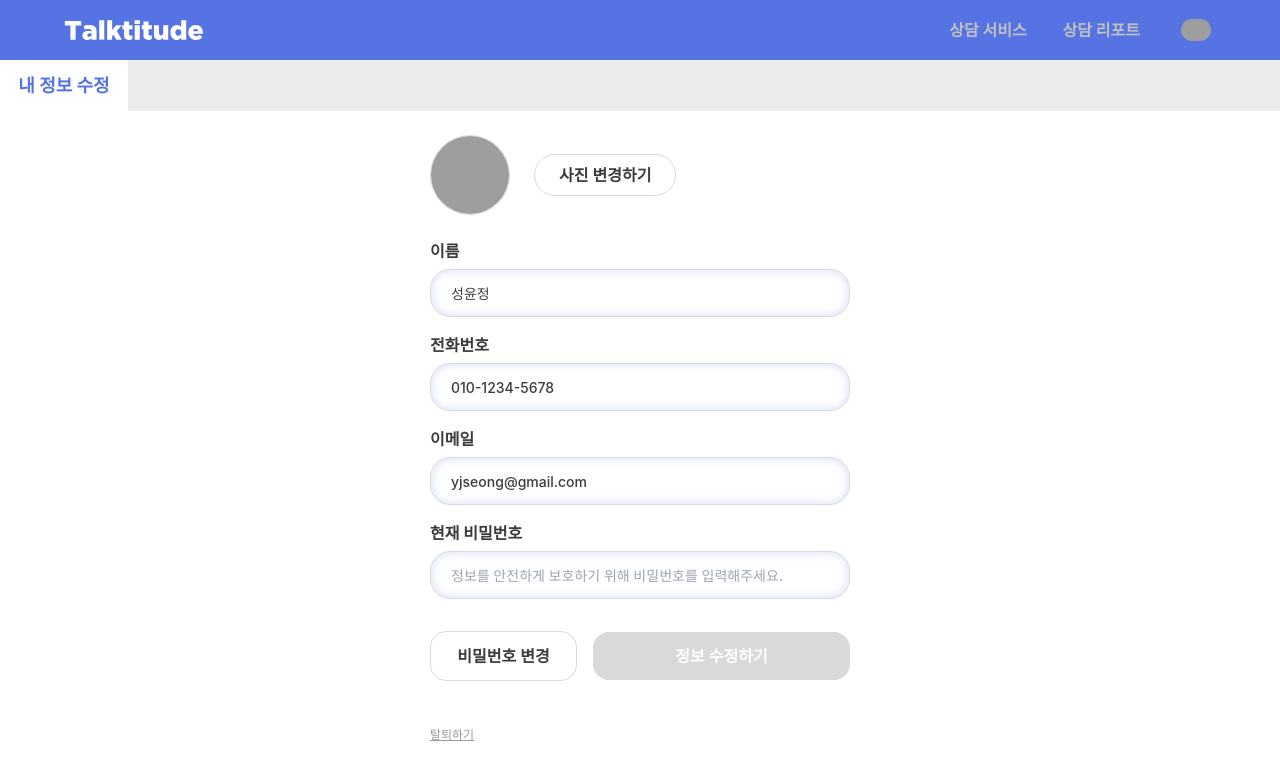
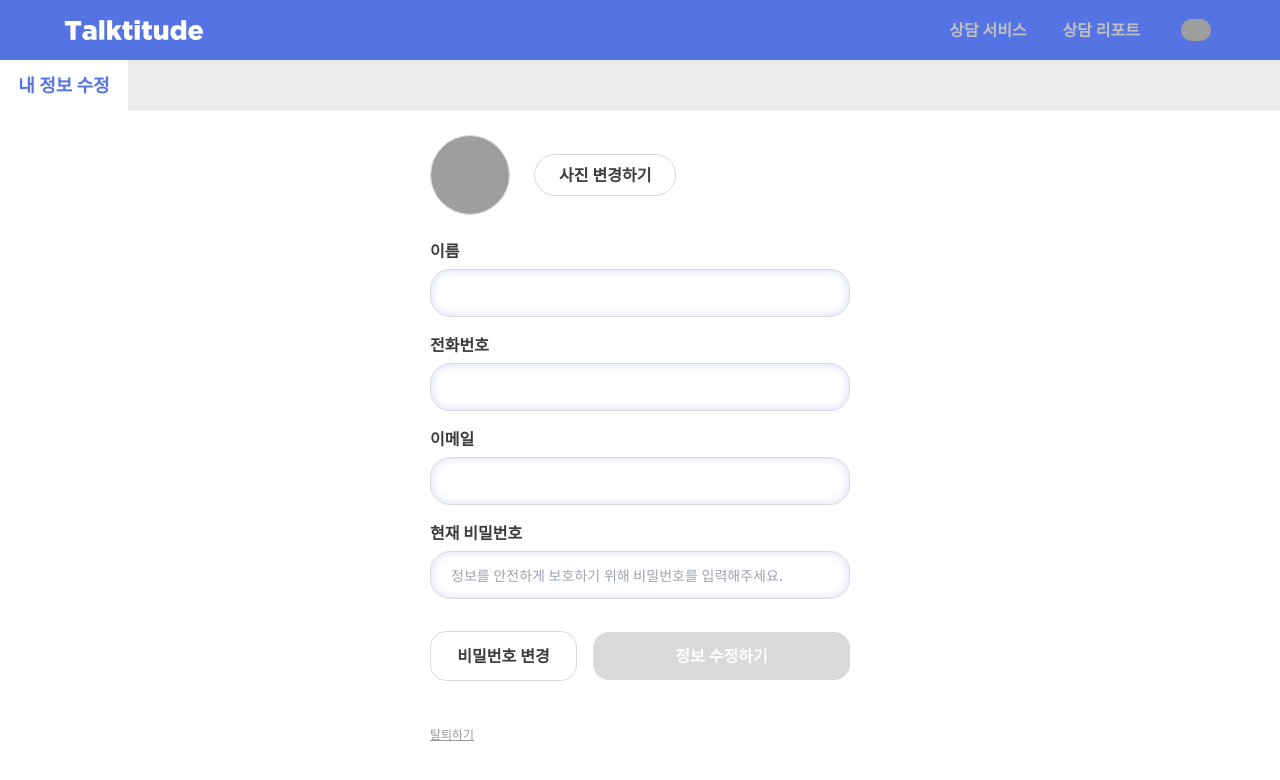
Before and after one commit to Talktitude/talktitude-agent-FE, a Next.js app: page /account/edit in a window 1280 px wide. Shown: the top 780 px of the page. Built offline with nearby package versions, Linux system fonts and the light colour scheme; no server answers; grey boxes are pictures that could not be loaded; a web font is replaced by a local one.

Commit message:
feat: 내 정보 조회한 데이터 정보 수정 form의 초기 value로 설정 (#90)

```diff
--- a/src/app/(main)/account/edit/page.tsx
+++ b/src/app/(main)/account/edit/page.tsx
@@ -1,20 +1,21 @@
 'use client';
 
-import React, { useState } from 'react';
+import React, { useState, useEffect } from 'react';
 import Header from '@/components/common/Header';
 import SectionHeader from '@/components/support/SectionHeader';
 import EditForm from '@/components/account/EditForm';
 import ProfileImage from '@/components/account/ProfileImage';
 import ConfirmDeleteAccountModal from '@/components/account/ConfirmDeleteAccountModal';
+import { getUserInfo } from '@/api/accountApi';
+import { UserInfoType, EditUserData } from '@/types/account';
 
 export default function AccountEditPage() {
-  const [userData, setUserData] = useState({
-    profileImageUrl:
-      'https://i.pinimg.com/736x/d5/cc/bb/d5ccbb3c0796509fdaa7696da65cc8e2.jpg',
-    name: '성윤정',
-    phone: '010-1234-5678',
-    email: 'yjseong@gmail.com',
+  const [userData, setUserData] = useState<EditUserData>({
+    name: '',
+    phone: '',
+    email: '',
     password: '',
+    profileImageUrl: '',
   });
 
   const onEditChange =
@@ -52,13 +53,31 @@ export default function AccountEditPage() {
     setIsConfirmDeleteAccountModalOpen(true);
   };
 
+  useEffect(() => {
+    const fetchUserInfo = async () => {
+      const response = await getUserInfo();
+      const data: UserInfoType = response.data;
+      setUserData({
+        name: data.name,
+        phone: data.phoneNum,
+        email: data.email,
+        password: '',
+        profileImageUrl: data.profileImageUrl,
+      });
+    };
+    fetchUserInfo();
+  }, []);
+
   return (
     <div>
       <Header />
       <SectionHeader title="내 정보 수정" />
       <div className="py-6">
         <ProfileImage
-          profileImageUrl={userData.profileImageUrl}
+          profileImageUrl={
+            userData.profileImageUrl ||
+            'https://i.pinimg.com/736x/d5/cc/bb/d5ccbb3c0796509fdaa7696da65cc8e2.jpg'
+          }
           onChangePhoto={handleChangePhoto}
         />
         <EditForm
```
